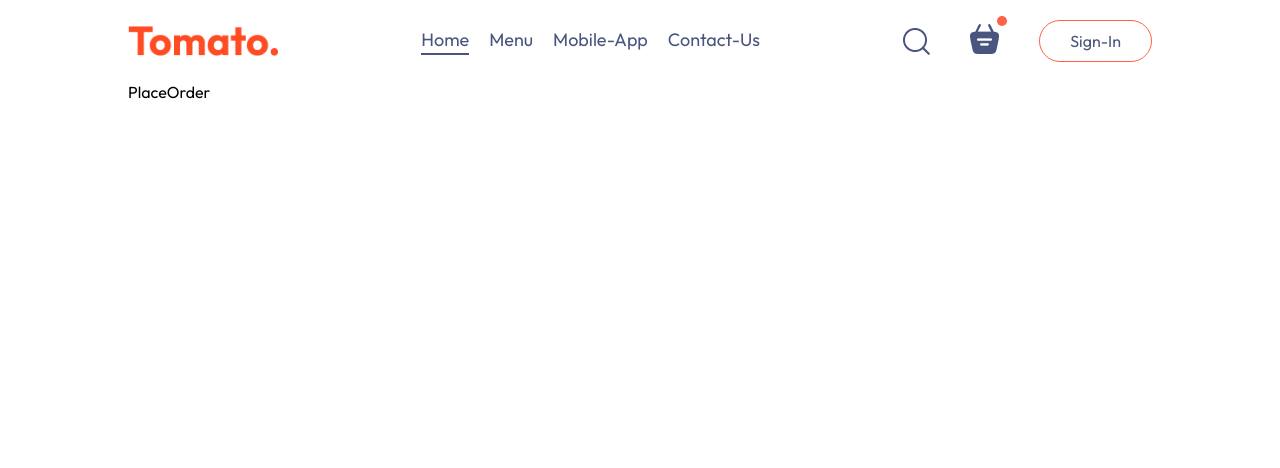
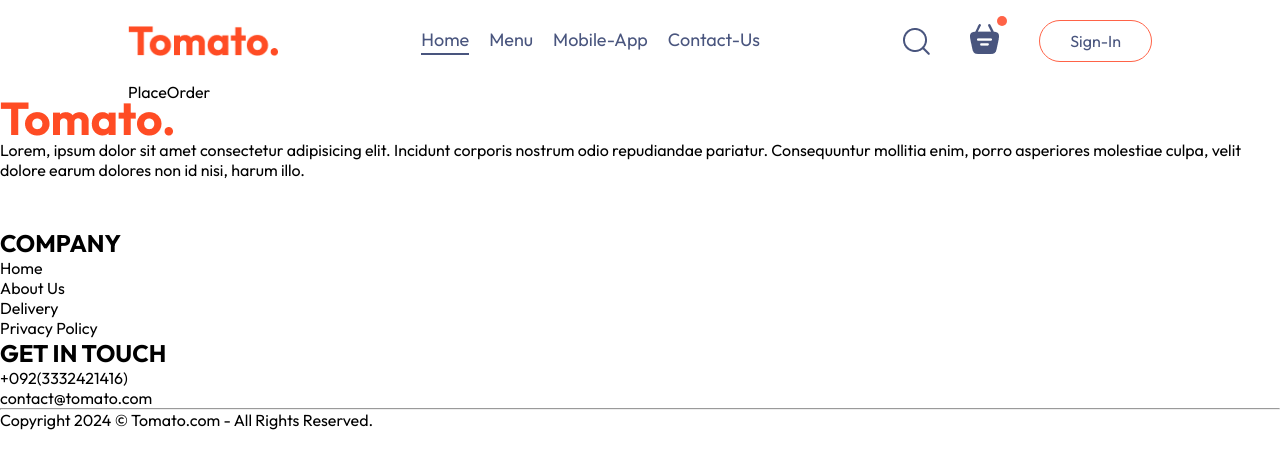
Before and after one commit to 1zhanN/food-delivery, a React (Vite) app in the folder frontend/: page /order in a window 1280 px wide. Shown: the top 468 px of the page. Built offline with nearby package versions, Linux system fonts and the light colour scheme.

Commit message:
Footer - Jsx

```diff
--- a/frontend/src/App.jsx
+++ b/frontend/src/App.jsx
@@ -1,21 +1,25 @@
-import React from 'react'
-import Navbar from './components/Navbar/Navbar'
-import {Route, Routes} from 'react-router-dom'
-import Home from './pages/Home/Home'
-import Cart from './pages/Cart/Cart'
-import PlaceOrder from './pages/PlaceOrder/PlaceOrder'
+import React from "react";
+import Navbar from "./components/Navbar/Navbar";
+import { Route, Routes } from "react-router-dom";
+import Home from "./pages/Home/Home";
+import Cart from "./pages/Cart/Cart";
+import PlaceOrder from "./pages/PlaceOrder/PlaceOrder";
+import Footer from "./components/Footer/Footer";
 const App = () => {
   return (
-    <div className='app'>
-      <Navbar/>
+    <>
+      <div className="app">
+        <Navbar />
 
-      <Routes>
-        <Route path='/' element={<Home/>}/>
-        <Route path='/cart' element={<Cart/>}/>
-        <Route path='/order' element={<PlaceOrder/>}/>
-      </Routes>
-    </div>
-  )
-}
+        <Routes>
+          <Route path="/" element={<Home />} />
+          <Route path="/cart" element={<Cart />} />
+          <Route path="/order" element={<PlaceOrder />} />
+        </Routes>
+      </div>
+      <Footer />
+    </>
+  );
+};
 
-export default App
+export default App;
--- /dev/null
+++ b/frontend/src/components/Footer/Footer.jsx
@@ -0,0 +1,48 @@
+import React from "react";
+import "./Footer.css";
+import { assets } from "../../assets/assets";
+
+const Footer = () => {
+  return (
+    <div className="footer" id="footer">
+      <div className="footer-content">
+        <div className="footer-content-left">
+          <img src={assets.logo} alt="" />
+          <p>
+            Lorem, ipsum dolor sit amet consectetur adipisicing elit. Incidunt
+            corporis nostrum odio repudiandae pariatur. Consequuntur mollitia
+            enim, porro asperiores molestiae culpa, velit dolore earum dolores
+            non id nisi, harum illo.
+          </p>
+          <div className="footer-social-icons">
+            <img src={assets.facebook_icon} alt="" />
+            <img src={assets.twitter_icon} alt="" />
+            <img src={assets.linkedin_icon} alt="" />
+          </div>
+        </div>
+        <div className="footer-content-center">
+          <h2>COMPANY</h2>
+          <ul>
+            <li>Home</li>
+            <li>About Us</li>
+            <li>Delivery</li>
+            <li>Privacy Policy</li>
+          </ul>
+        </div>
+        <div className="footer-content-right">
+          <h2>GET IN TOUCH</h2>
+          <ul>
+            <li>+092(3332421416)</li>
+            <li>contact@tomato.com</li>
+          </ul>
+        </div>
+      </div>
+      <hr />
+      <p className="footer-copyright">
+        Copyright 2024 © Tomato.com - All Rights Reserved.
+      </p>
+    </div>
+  );
+};
+
+export default Footer;
```
Also changed, not shown: frontend/src/components/Footer/Footer.css (added).
